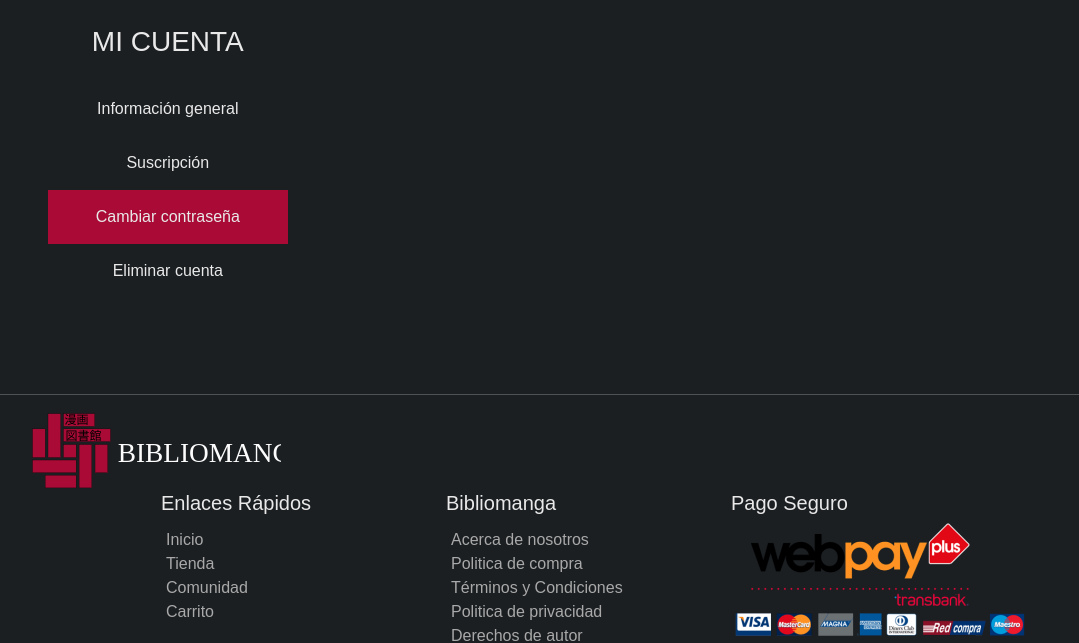
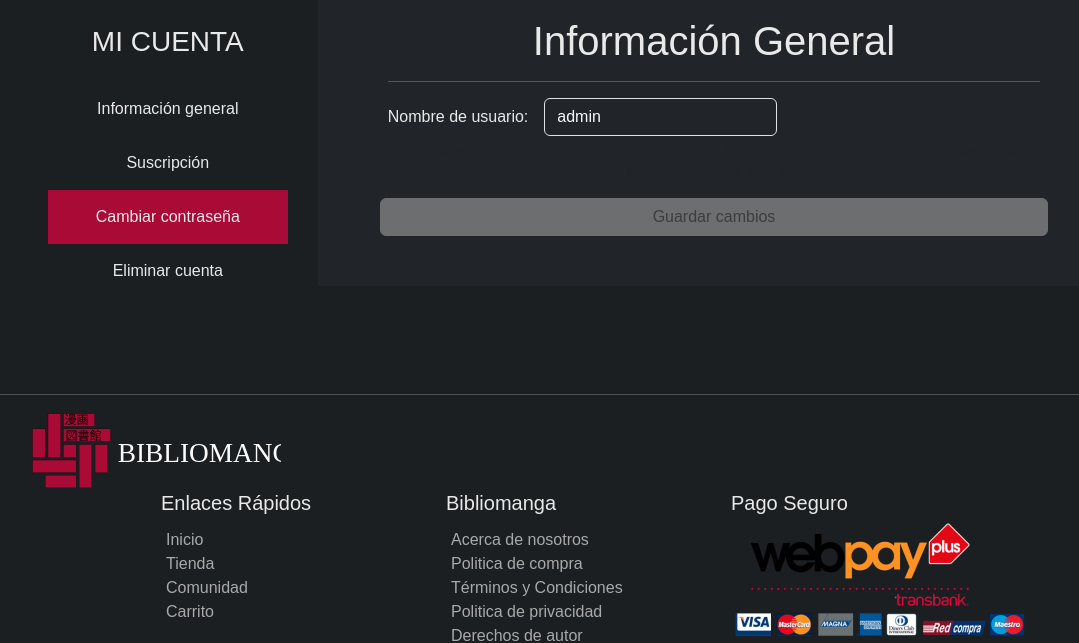
Before and after one commit to elotrodiegoluna/Bibliomanga, a Django app: page /users/account/password in a window 1280 px wide. Shown: the part 271-914 px from the top of the page, without its empty margins (61-1140 px from the left). Run offline with Django 4.2, Linux system fonts and the light colour scheme; a user stored in the database is signed in; data comes from the database, SQL or seed files in the repository; parts of the project's set-up code (start-up, migrations or seed data) failed here and were passed over; some libraries are stand-ins or nearby versions; grey boxes are pictures that could not be loaded.

Commit message:
terminado panel admin

```diff
--- a/users/templates/myaccount/account_pwd.html
+++ b/users/templates/myaccount/account_pwd.html
@@ -7,4 +7,34 @@
 
 {% block account-content %}
 
+<div class="account-content-settings">
+    <h1>Información General</h1>
+    <hr>
+    <form method="POST" action="{% url 'changeusername' %}">
+        {% csrf_token %}
+
+        <div class="row g-3 align-items-center">
+            <div class="col-auto">
+              <label for="username" class="col-form-label">Nombre de usuario:</label>
+            </div>
+            <div class="col-auto">
+                <div class="input-group">
+                    <input type="text" id="input-username" name="username" class="form-control bg-dark text-light" value="{{ usuario.username }}" aria-labelledby="passwordHelpInline">
+                </div>
+            </div>
+            <div id="passwordHelpBlock" class="form-text">
+                Your password must be 8-20 characters long, contain letters and numbers, and must not contain spaces, special characters, or emoji.
+            </div>
+            {% if messages %}
+            <ul class="messages">
+            {% for message in messages %}
+                <li style="color: red;">{{ message }}</li>
+            {% endfor %}
+            </ul>
+            {% endif %}
+            <button id="save-button" class="btn btn-primary bloqueado" disabled type="submit">Guardar cambios</button>
+        </div>
+      </form>
+</div>
+
 {% endblock %}
```
Also changed, not shown: users/templates/myaccount/account_info.html (+8 -8 lines).
